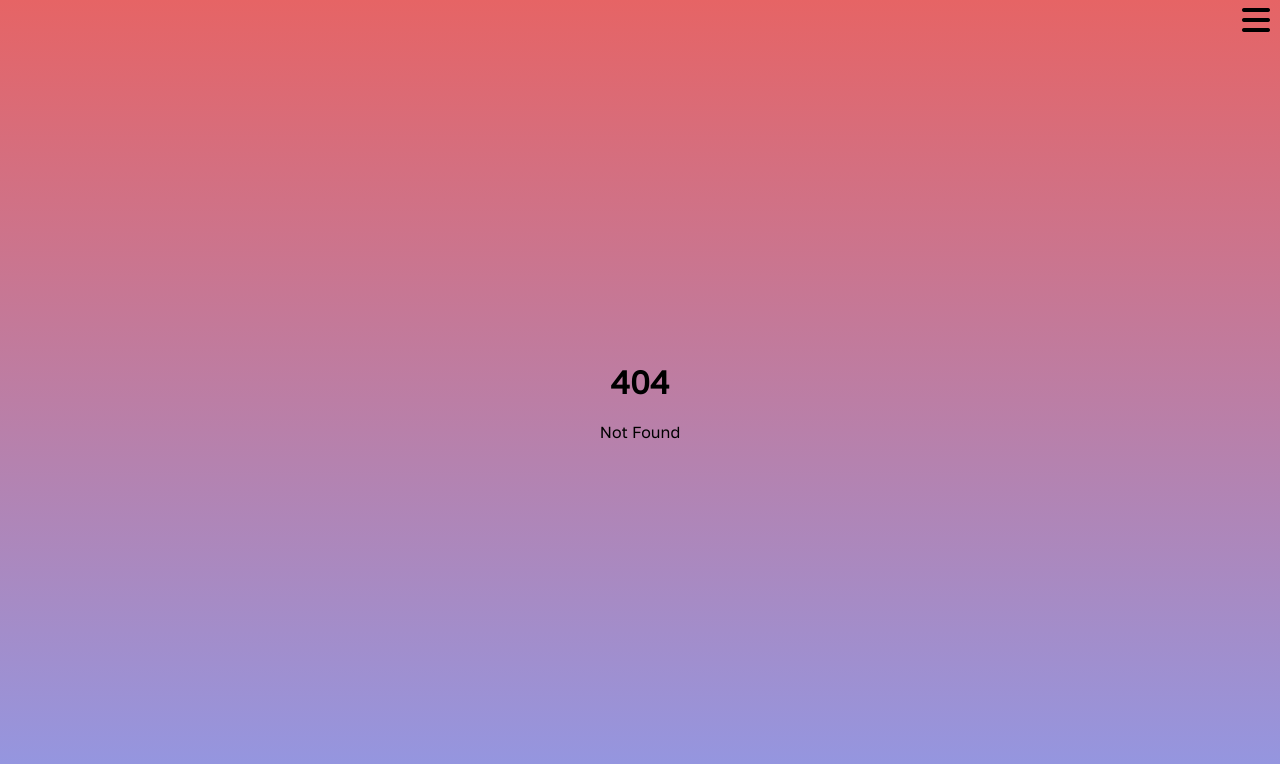
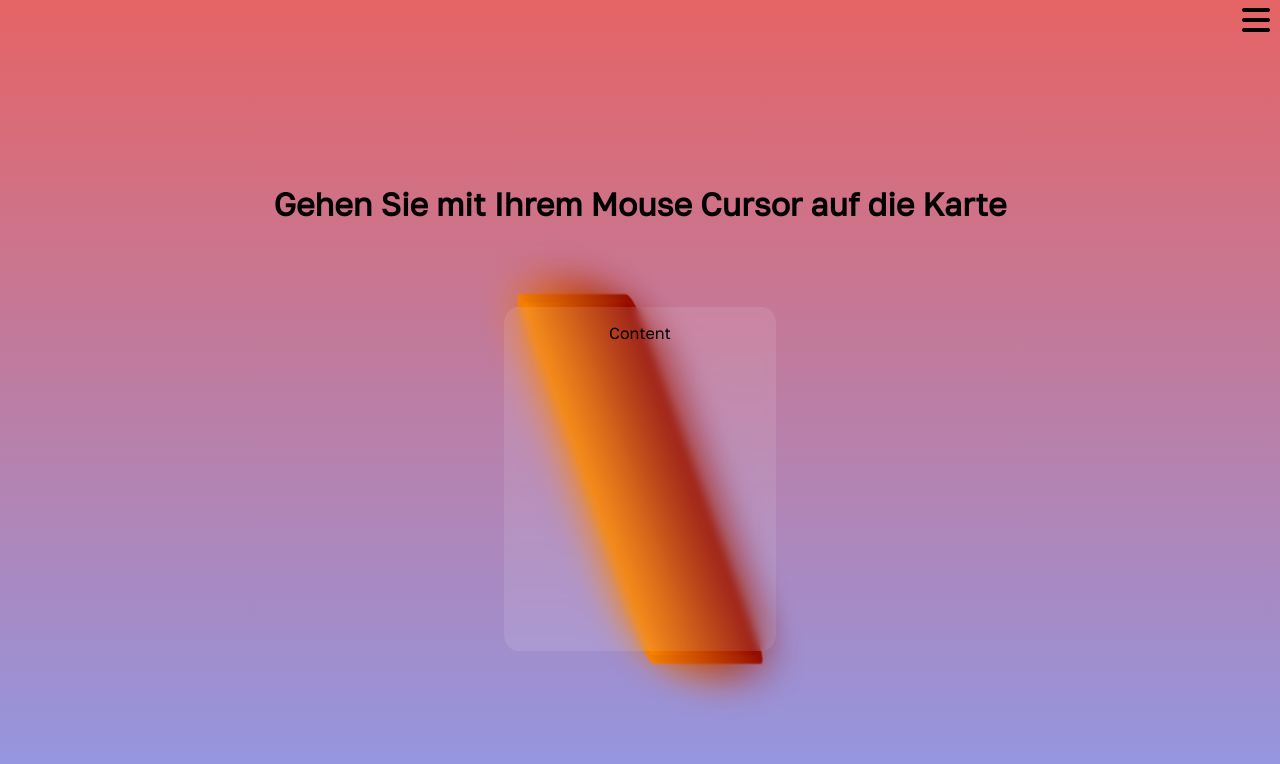
Before and after one commit to YetAnotherCoder00/YetAnotherCoder00.github.io, a SvelteKit app: page /projectmanagement in a window 1280 px wide. Before the commit this address had no page. Shown: the top 764 px of the page. Built offline with nearby package versions, Linux system fonts and the light colour scheme.

Commit message:
added black magic and finished project management
added some black magic fade effects, and finished the projectmanagement route

```diff
--- a/src/routes/+layout.svelte
+++ b/src/routes/+layout.svelte
@@ -15,6 +15,8 @@
             <a href="/creativitymethods" on:click={() => {menu = false}}>Kreativitätsmethoden</a> <br> <br>
             <a href="/iperka" on:click={() => {menu = false}}>IPERKA</a> <br> <br>
             <a href="/presentation" on:click={() => {menu = false}}>Präsentationstechniken</a> <br> <br>
+            <a href="/projectmanagement" on:click={() => {menu = false}}>Projekt Management</a> <br> <br>
+            <a href="/gesamtreflexion" on:click={() => {menu = false}}>Gesamtreflexion</a>
         </div>
     </div>
 {:else}
--- a/src/routes/eportfolio/+page.svelte
+++ b/src/routes/eportfolio/+page.svelte
@@ -103,7 +103,7 @@
 
     i {
         align-self: center;
-        margin: 10vh;
+        margin: 7vh;
     }
 
     p {
@@ -130,6 +130,7 @@
     .card {
         padding: 2vh;
         width: 24vh;
+        min-width: 24vh;
         margin: 5vh 5vh 5vh 0;
         color: white;
         border-radius: 5%;
--- a/src/routes/presentation/+page.svelte
+++ b/src/routes/presentation/+page.svelte
@@ -15,7 +15,7 @@
         command = (mouse.x / 10).toString() + "deg " + (mouse.y / 10).toString() + "deg";
         console.log(command);
 
-        inner.style.transform = "rotateY(" + (-mouse.x / 100 + window.innerWidth / 205).toString() + "deg) rotateX(" + (-mouse.y / 100 + window.innerHeight / 215).toString() + "deg)";
+        inner.style.transform = "rotateY(" + (mouse.x / 100 - window.innerWidth / 205).toString() + "deg) rotateX(" + (-mouse.y / 100 + window.innerHeight / 215).toString() + "deg)";
     }
 
 </script>
--- /dev/null
+++ b/src/routes/projectmanagement/+page.svelte
@@ -0,0 +1,106 @@
+<script lang="ts">
+
+    let transformedcardbool: boolean = false;
+
+</script>
+
+<div>
+    <h2>Gehen Sie mit Ihrem Mouse Cursor auf die Karte</h2>
+    <div class="body">
+        <div class="card" class:transformedcard={transformedcardbool}>
+
+        </div>
+        <div class="card" class:transformedcard={transformedcardbool}></div>
+        <div class="blurred" class:transformedcard={transformedcardbool} on:mouseenter={() => transformedcardbool = true} on:mouseout={() => {transformedcardbool = false}}>
+            Content
+        </div>
+    </div>
+</div>
+
+
+
+<style>
+    :root {
+        --skew1: 20deg;
+        --skew2: 0deg;
+    }
+
+    .blurred {
+        background: rgba(255, 255, 255, 0.1);
+        backdrop-filter: blur(5px);
+        border-radius: 5%;
+        height: 39vh;
+        margin-top: 0;
+        margin-left: -29vh;
+        padding: 2vh;
+        width: 30vh;
+        transform: skewY(var(--skew2));
+        z-index: 2;
+    }
+
+    h2 {
+        font-size: 4vh;
+        margin: 0;
+        padding-top: 10vh;
+        padding-bottom: 5vh;
+    }
+
+    .body {
+        display: flex;
+        justify-content: center;
+        align-items: center;
+        min-height: 50vh;
+    }
+
+    .card {
+        padding: 2vh;
+        width: 10vh;
+        margin: 5vh 5vh 5vh 0;
+        color: white;
+        border-radius: 5%;
+        background: linear-gradient(to right, darkorange, darkred);
+        transition: 0.5s;
+        grid-area: center;
+        height: 40vh;
+        transform: skewX(var(--skew1));
+        background-size: cover;
+    }
+
+    .card::after {
+        width: 100%;
+        height: 100%;
+        border-radius: 50px;
+        position: absolute;
+        top: 0;
+        left: 0;
+        z-index: -1;
+        content: '';
+        background: inherit;
+        filter: blur(20px);
+        transform: scale(1.05);
+        opacity: 0.8;
+        transition: 500ms all ease-in-out 0ms;
+    }
+
+    .card:nth-child(1) {
+        margin-left: 10vh;
+        z-index: 1;
+    }
+
+    .card:nth-child(2) {
+        margin-left: -19vh;
+        scale: 1.05;
+        backdrop-filter: blur(1vh);
+        z-index: 0;
+    }
+
+    .transformedcard {
+        transform: skewY(0deg);
+    }
+
+    .blurred:hover {
+        --skew1: 0deg;
+        --skew2: 0deg;
+    }
+
+</style>
```
Also changed, not shown: src/routes/gesamtreflexion/+page.svelte (added).
